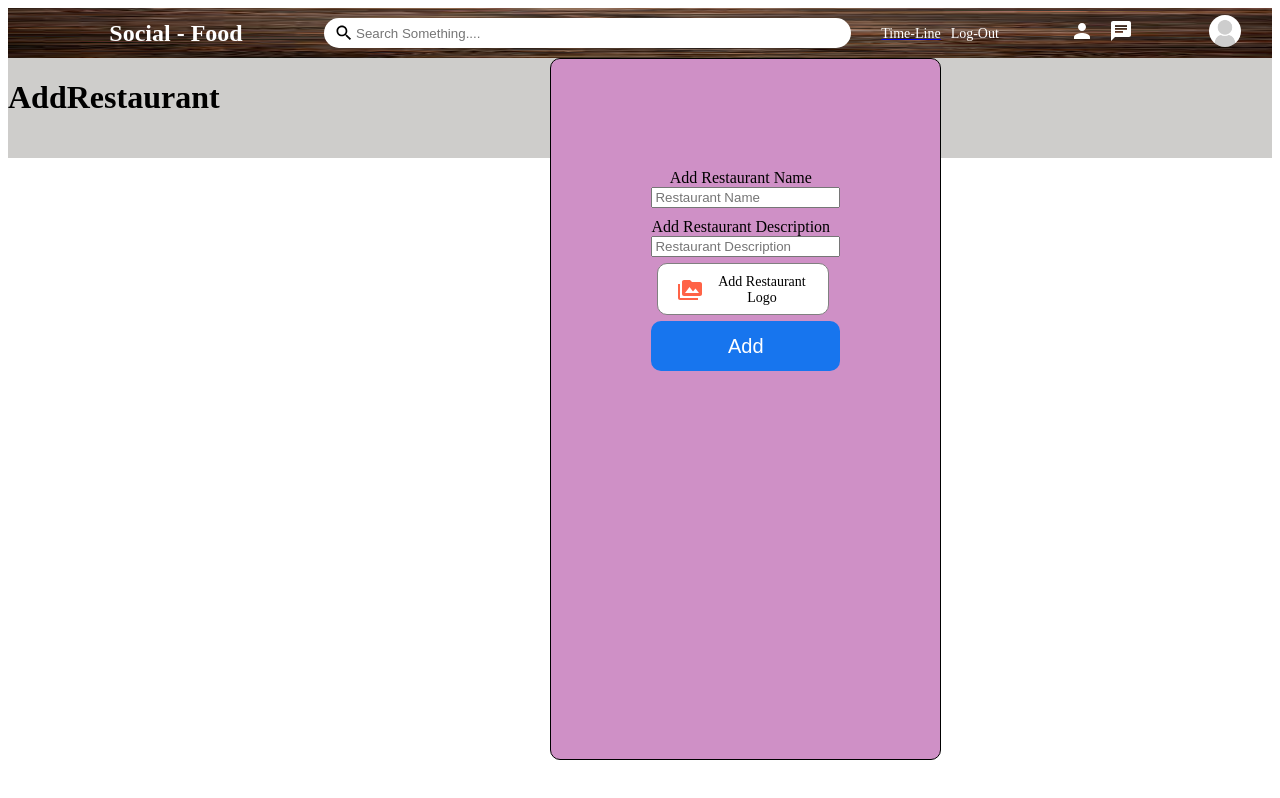
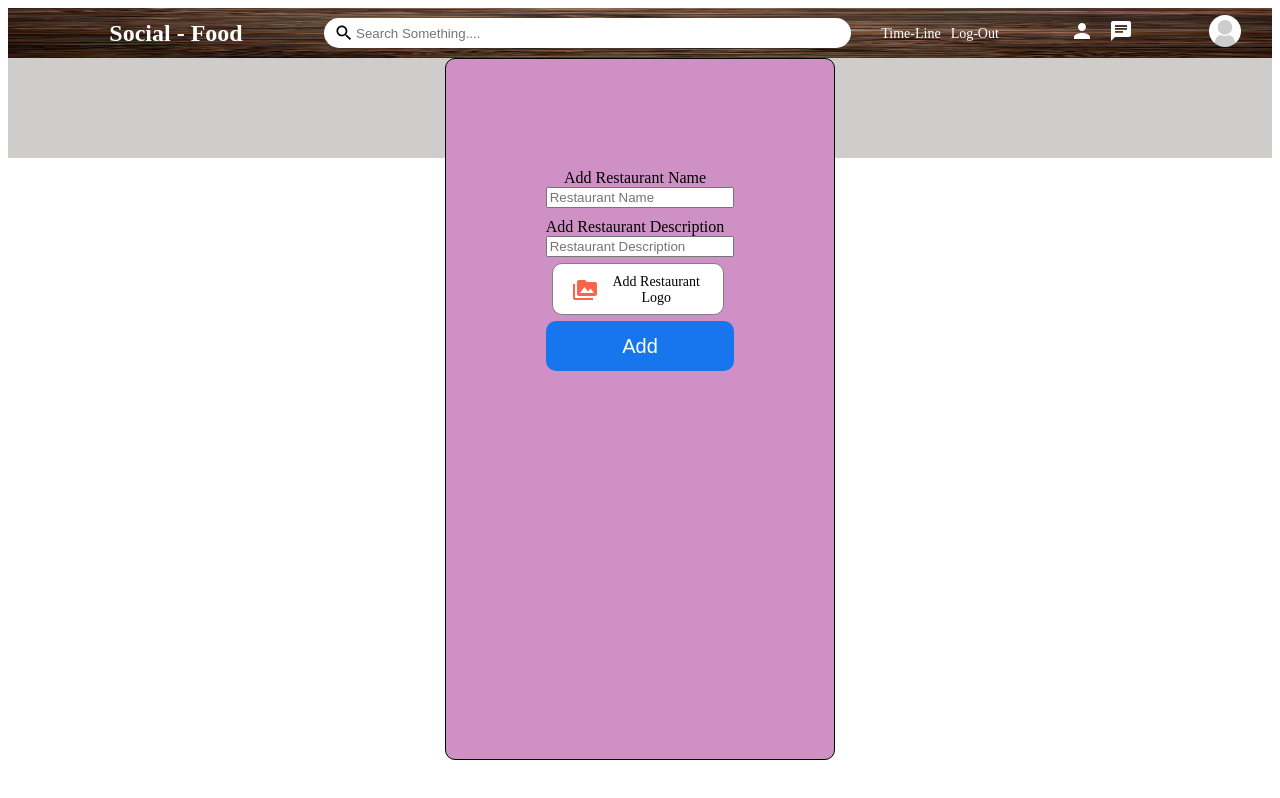
Before and after one commit to OrelAlon/food-social, a React (Create React App) app in the folder frontend/: page /addrestaurant in a window 1280 px wide. Built offline with nearby package versions, Linux system fonts and the light colour scheme; sample sign-in values are in the browser's storage.

Commit message:
addrestaurant page

```diff
--- a/frontend/src/pages/addRestaurant/AddRestaurant.jsx
+++ b/frontend/src/pages/addRestaurant/AddRestaurant.jsx
@@ -1,5 +1,6 @@
 import { useRef, useState } from "react";
 import { useNavigate } from "react-router-dom";
+import React from "react";
 
 import axios from "axios";
 
@@ -8,8 +9,6 @@ import Navbar from "../../components/navbar/Navbar";
 import { PermMedia } from "@material-ui/icons";
 
 import "./addRestaurant.css";
-
-import React from "react";
 
 const AddRestaurant = () => {
   const [file, setFile] = useState(null);
@@ -56,8 +55,6 @@ const AddRestaurant = () => {
     <>
       <Navbar />
       <div className='addRestaurant'>
-        <h1>AddRestaurant</h1>
-
         <form action='submit' className='formBox' onSubmit={handleSubmit}>
           <label htmlFor='file' className='loginImg'>
             Add Restaurant Name
```
